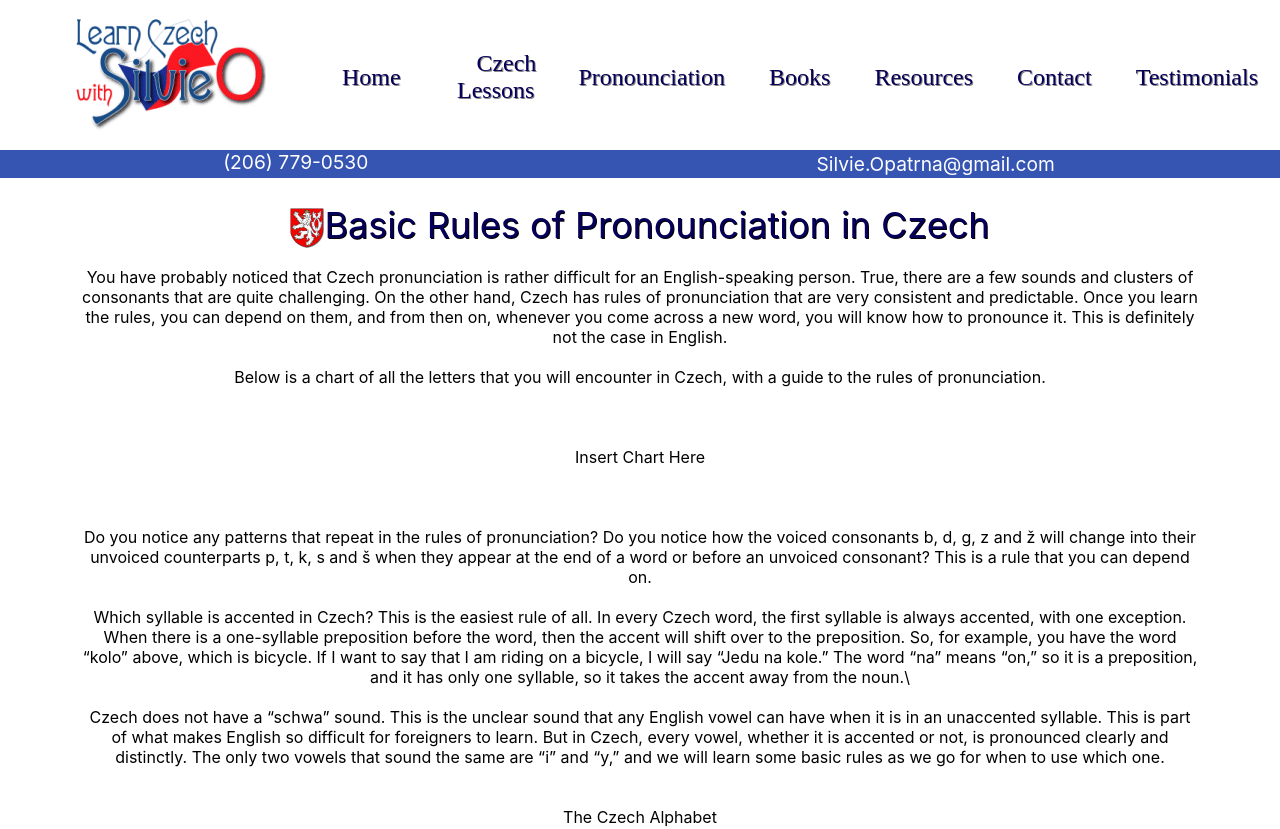
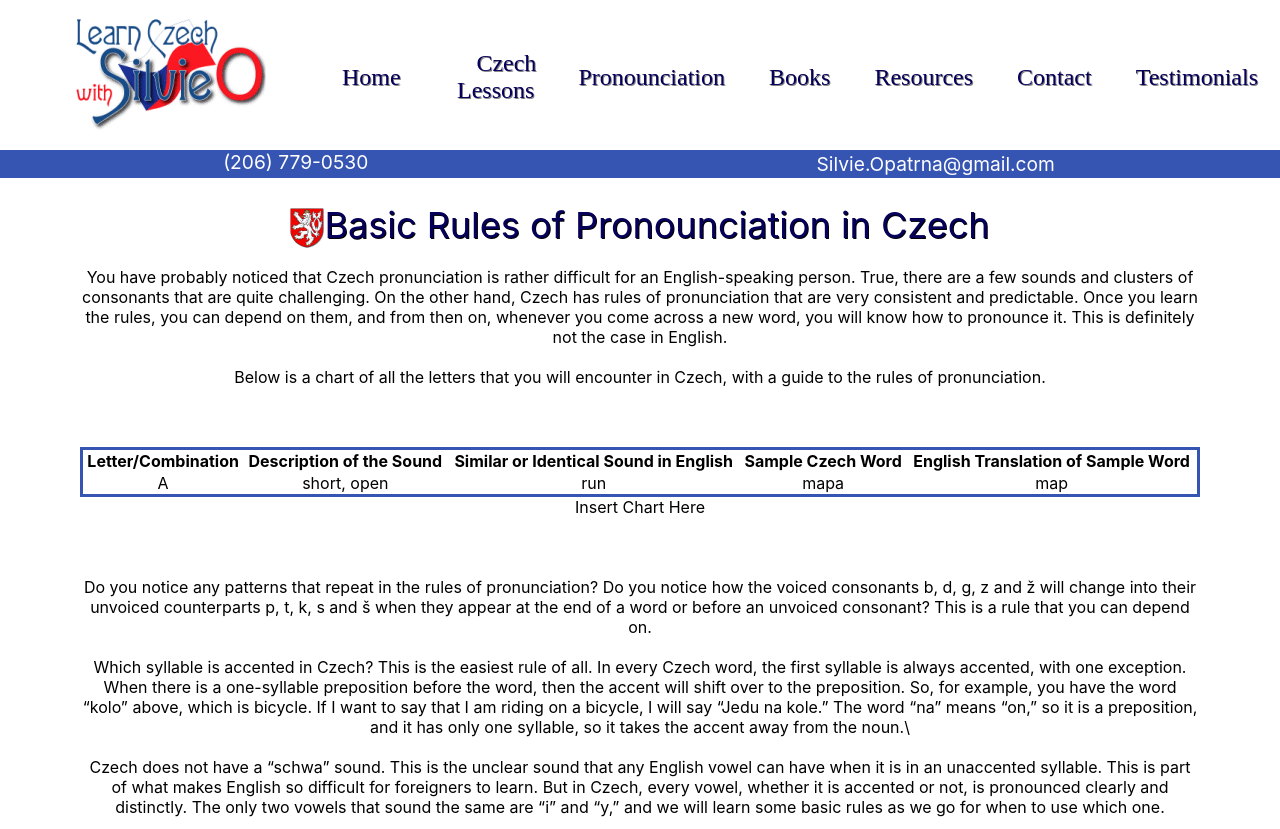
Before and after one commit to Doujie625/silvie-site, a React (Create React App) app: page /Pronounciation in a window 1280 px wide. Shown: the top 829 px of the page. Built offline with nearby package versions, Linux system fonts and the light colour scheme; a web font is replaced by a local one.

Commit message:
began working with pronounciation table

```diff
--- a/src/App.css
+++ b/src/App.css
@@ -83,3 +83,10 @@ ul {
 #font-face-gm {
   font-family: "Art_Gothic_2";
 }
+
+.table {
+  border: solid #3655b3 3px;
+  border-collapse: collapse;
+  border-spacing: 0;
+  width: 100%;
+}
--- /dev/null
+++ b/src/Components/Data/letters.js
@@ -0,0 +1,29 @@
+import React from "react"
+
+const Letters = function() {
+
+    return (
+        <div className="Letters">
+            <table className="table">
+                <thead>
+                    <tr>
+                        <th>Letter/Combination</th>
+                        <th>Description of the Sound</th>
+                        <th>Similar or Identical Sound in English</th>
+                        <th>Sample Czech Word</th>
+                        <th>English Translation of Sample Word</th>
+                    </tr>
+                    <tr>
+                        <td>A</td>
+                        <td>short, open</td>
+                        <td>run</td>
+                        <td>mapa</td>
+                        <td>map</td>
+                    </tr>
+                </thead>
+            </table>
+        </div>
+    )
+}
+
+export default Letters
--- a/src/Components/Pages/Pronounciation.js
+++ b/src/Components/Pages/Pronounciation.js
@@ -1,6 +1,7 @@
 import React from "react"
 import pron_logo from './../../images/sub.pronunciation.gif'
 import crest from './../../images/cz-red.gif'
+import Letters from "../Data/letters"
 
 const Pronounciation = function() {
 
@@ -22,7 +23,7 @@ const Pronounciation = function() {
                 Below is a chart of all the letters that you will encounter in Czech, with a guide to the rules of pronunciation.
                 <br/><br/>
                 <br/><br/>
-
+                <Letters/>
                 Insert Chart Here
                 <br/><br/>
                 <br/><br/>
```
